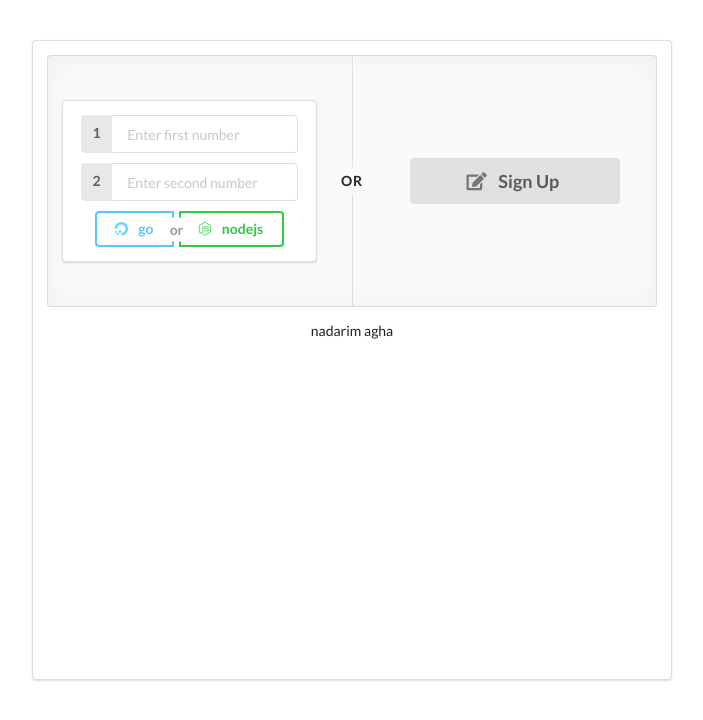
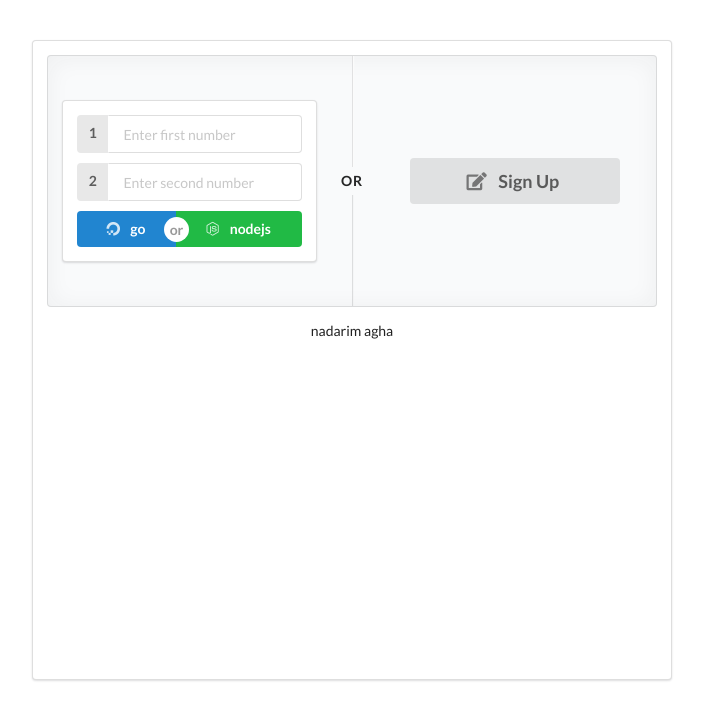
Before and after one commit to shrif-web/Y.E.S-HW1, a plain HTML site: page front/sha256/index.html in a window 1280 px wide. Shown: the whole page, without its empty margins (288-991 px from the left). Drawn offline with nearby package versions, Linux system fonts and the light colour scheme.

Commit message:
handled aligment of buttons

```diff
--- a/front/sha256/index.html
+++ b/front/sha256/index.html
@@ -92,14 +92,14 @@
             </div>
           </div> -->
 
-              <div class="ui labeled input">
+              <div class="ui fluid labeled input">
                 <div class="ui label">
                   1
                 </div>
                 <input type="text" placeholder="Enter first number" />
               </div>
               <div
-                class="ui labeled input"
+                class="ui fluid labeled input"
                 style="margin-top: 10px; margin-bottom: 10px;"
               >
                 <div class="ui label">
@@ -107,13 +107,13 @@
                 </div>
                 <input type="text" placeholder="Enter second number" />
               </div>
-              <div class="ui buttons">
-                <div class="ui blue inverted submit button">
+              <div class="ui fluid buttons">
+                <div class="ui blue  submit button">
                   <i class="digital ocean icon"></i>
                   go
                 </div>
                 <div class="or"></div>
-                <div class="ui green inverted submit button">
+                <div class="ui green  submit button">
                   <i class="node js icon"></i>
                   nodejs
                 </div>
```
